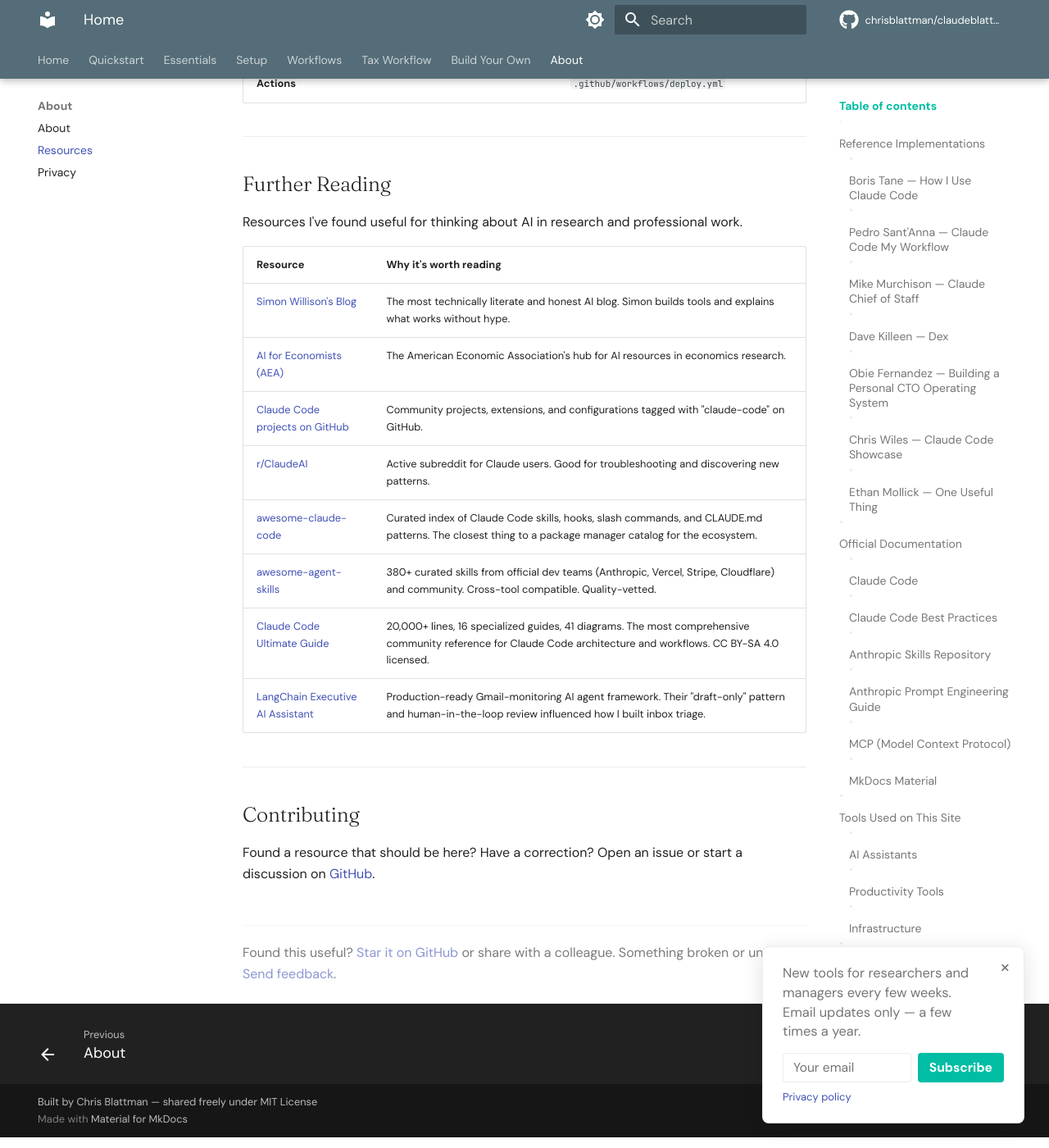
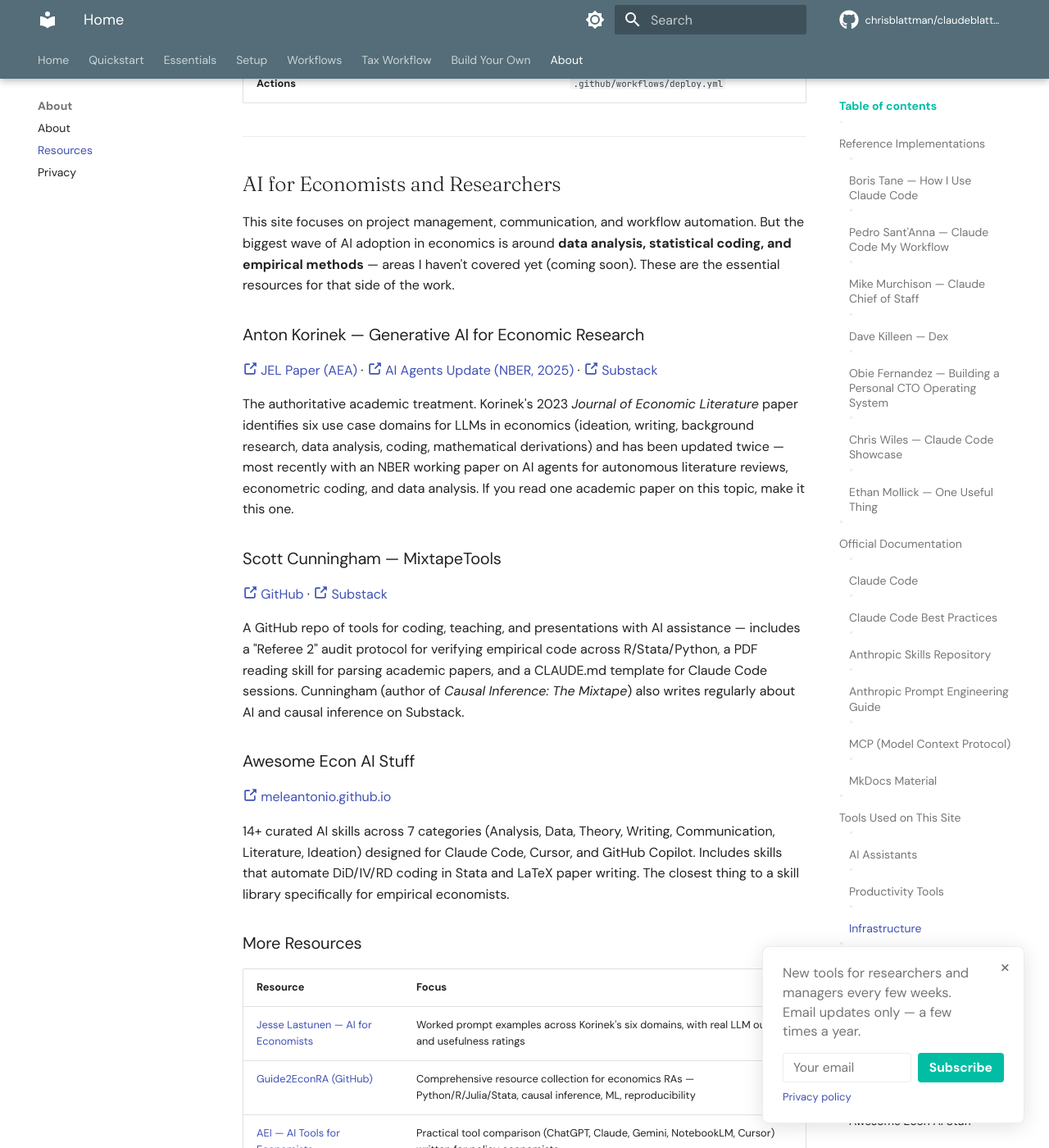
Before and after one commit to XiongfeiLi6/claudeblattman, an MkDocs documentation site: the page built from docs/resources.md, in a window 1280 px wide and 1400 px high, scrolled down 4470 px. Shown: the whole window at 82% size. Built offline with MkDocs 1.6.1 and Material for MkDocs 9.7.7, drawn with Linux system fonts in a browser that asks for light colours; comment, search, counter and statistics services are not loaded; some of the changed text lies outside the part shown.

Commit message:
Add AI-for-economists resources, coming soon cards, CI pipeline honesty note
- New "AI for Economists and Researchers" section on resources page
  (Korinek, Cunningham, Awesome Econ AI Stuff, Lastunen, Guide2EconRA, AEI)
- Fix broken AEA /resources/ai link (was 404)
- Add "Data Analysis Co-Pilot" and "Research Writing" placeholder cards to homepage
- Add candid note to CI page about pipeline clunkiness and social media limitations

Co-Authored-By: Claude Opus 4.6 <noreply@anthropic.com>

```diff
--- a/docs/resources.md
+++ b/docs/resources.md
@@ -123,14 +123,47 @@ The framework this site is built with. If you want to build something similar
 
 ---
 
+## AI for Economists and Researchers
+
+This site focuses on project management, communication, and workflow automation. But the biggest wave of AI adoption in economics is around **data analysis, statistical coding, and empirical methods** — areas I haven't covered yet (coming soon). These are the essential resources for that side of the work.
+
+### Anton Korinek — Generative AI for Economic Research
+
+[:octicons-link-external-16: JEL Paper (AEA)](https://www.aeaweb.org/articles?id=10.1257/jel.20231736) · [:octicons-link-external-16: AI Agents Update (NBER, 2025)](https://www.nber.org/papers/w34202) · [:octicons-link-external-16: Substack](https://genaiforecon.substack.com)
+
+The authoritative academic treatment. Korinek's 2023 *Journal of Economic Literature* paper identifies six use case domains for LLMs in economics (ideation, writing, background research, data analysis, coding, mathematical derivations) and has been updated twice — most recently with an NBER working paper on AI agents for autonomous literature reviews, econometric coding, and data analysis. If you read one academic paper on this topic, make it this one.
+
+### Scott Cunningham — MixtapeTools
+
+[:octicons-link-external-16: GitHub](https://github.com/scunning1975/MixtapeTools) · [:octicons-link-external-16: Substack](https://causalinf.substack.com)
+
+A GitHub repo of tools for coding, teaching, and presentations with AI assistance — includes a "Referee 2" audit protocol for verifying empirical code across R/Stata/Python, a PDF reading skill for parsing academic papers, and a CLAUDE.md template for Claude Code sessions. Cunningham (author of *Causal Inference: The Mixtape*) also writes regularly about AI and causal inference on Substack.
+
+### Awesome Econ AI Stuff
+
+[:octicons-link-external-16: meleantonio.github.io](https://meleantonio.github.io/awesome-econ-ai-stuff/)
+
+14+ curated AI skills across 7 categories (Analysis, Data, Theory, Writing, Communication, Literature, Ideation) designed for Claude Code, Cursor, and GitHub Copilot. Includes skills that automate DiD/IV/RD coding in Stata and LaTeX paper writing. The closest thing to a skill library specifically for empirical economists.
+
+### More Resources
+
+| Resource | Focus |
+|----------|-------|
+| [Jesse Lastunen — AI for Economists](https://sites.google.com/view/lastunen/ai-for-economists) | Worked prompt examples across Korinek's six domains, with real LLM outputs and usefulness ratings |
+| [Guide2EconRA (GitHub)](https://github.com/Alalalalaki/Guide2EconRA) | Comprehensive resource collection for economics RAs — Python/R/Julia/Stata, causal inference, ML, reproducibility |
+| [AEI — AI Tools for Economists](https://www.aei.org/technology-and-innovation/ai-tools-for-economists-and-policy-analysts/) | Practical tool comparison (ChatGPT, Claude, Gemini, NotebookLM, Cursor) written for policy economists |
+
+Know a resource that should be here? [Send a quick note](mailto:claudeblattman+feedback@gmail.com?subject=AI%20for%20economists%20resource) — I'm always looking for what I've missed.
+
+---
+
 ## Further Reading
 
-Resources I've found useful for thinking about AI in research and professional work.
+Resources for thinking about AI in research and professional work more broadly.
 
 | Resource | Why it's worth reading |
 |----------|----------------------|
 | [Simon Willison's Blog](https://simonwillison.net/) | The most technically literate and honest AI blog. Simon builds tools and explains what works without hype. |
-| [AI for Economists (AEA)](https://www.aeaweb.org/resources/ai) | The American Economic Association's hub for AI resources in economics research. |
 | [Claude Code projects on GitHub](https://github.com/topics/claude-code) | Community projects, extensions, and configurations tagged with "claude-code" on GitHub. |
 | [r/ClaudeAI](https://www.reddit.com/r/ClaudeAI/) | Active subreddit for Claude users. Good for troubleshooting and discovering new patterns. |
 | [awesome-claude-code](https://github.com/hesreallyhim/awesome-claude-code) | Curated index of Claude Code skills, hooks, slash commands, and CLAUDE.md patterns. The closest thing to a package manager catalog for the ecosystem. |
```
Also changed, not shown: docs/index.md (+12 -0 lines), docs/system/continuous-improvement.md (+3 -0 lines).
